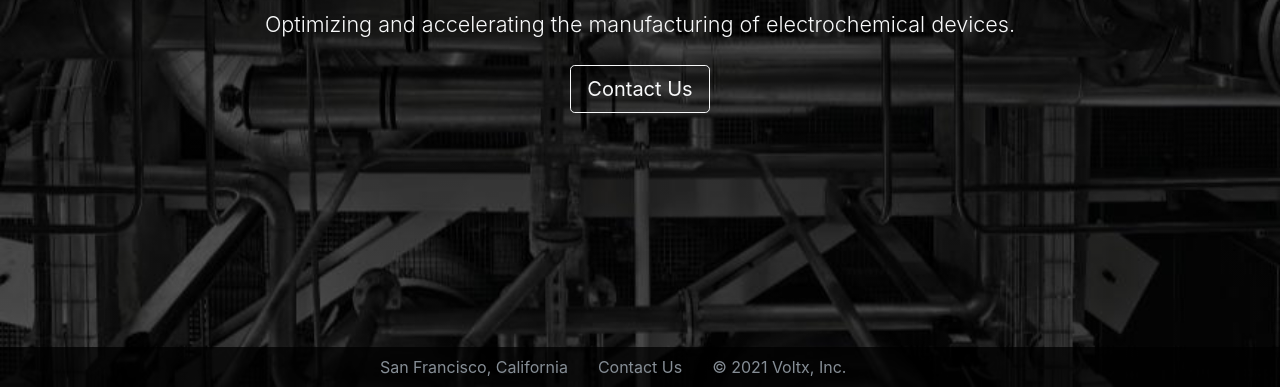
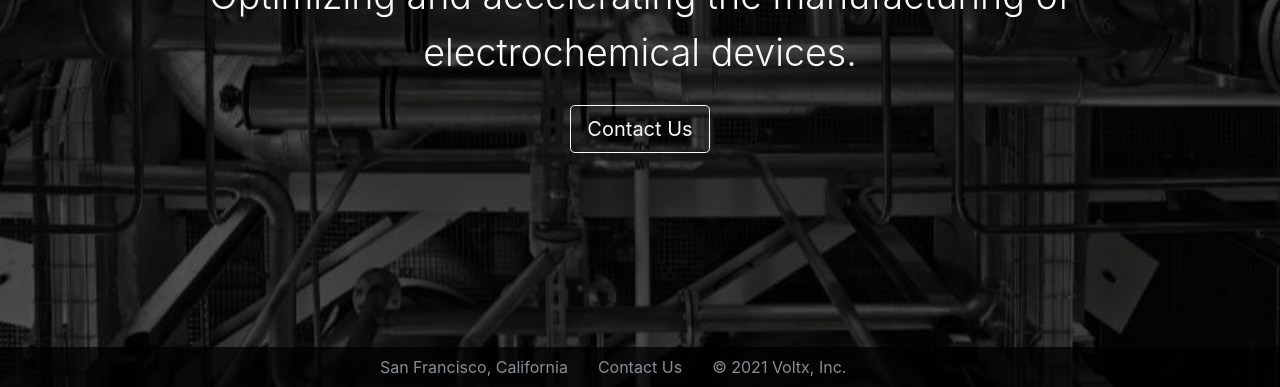
Before and after one commit to alishbaimran/Voltx-Website, a plain HTML site: page index.html in a window 1280 px wide. Shown: the part 413-800 px from the top of the page. Drawn offline with nearby package versions, Linux system fonts and the light colour scheme.

Commit message:
Update style.css

```diff
--- a/css/style.css
+++ b/css/style.css
@@ -14,7 +14,7 @@
 
 .qssubtitle {
   font-weight: 300;
-  font-size: 1.35rem;
+  font-size: 2.35rem;
 }
 
 .qstranslucent {
```
